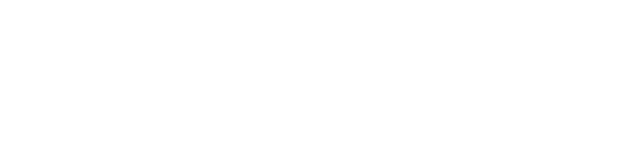
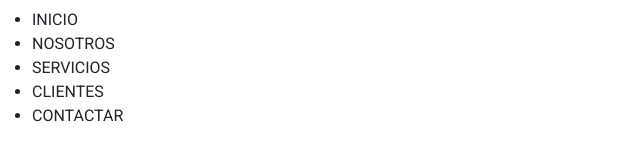
Before and after one commit to Koo-San/vms-test, a website: page index.html in a window 1280 px wide. Shown: the whole page, without its empty margins (0-640 px from the left). Drawn offline with Linux system fonts and the light colour scheme.

Commit message:
Update index.html

```diff
--- a/index.html
+++ b/index.html
@@ -16,7 +16,33 @@
     <!--navbar-->
 
     <nav id="navbar-top" class="navbar">
+        <ul>
+            <li>INICIO</li>
+            <li>NOSOTROS</li>
+            <li>SERVICIOS</li>
+            <li>CLIENTES</li>
+            <li>CONTACTAR</li>
+
+
+
+        </ul>
+
+
     </nav>
+
+
+
+
+
+
+
+
+
+
+
+
+
+
 
     <script src="js/bootstrap.js"></script>
 </body>
```
